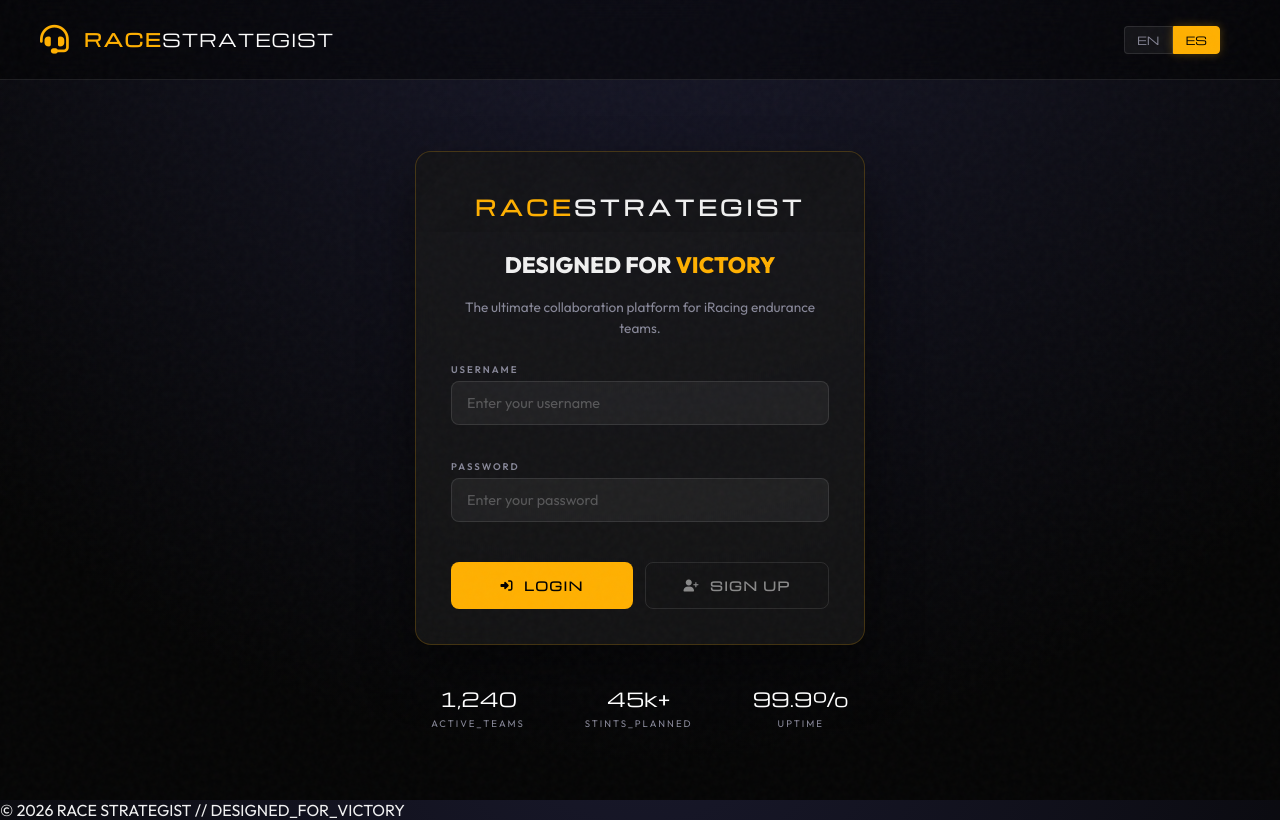
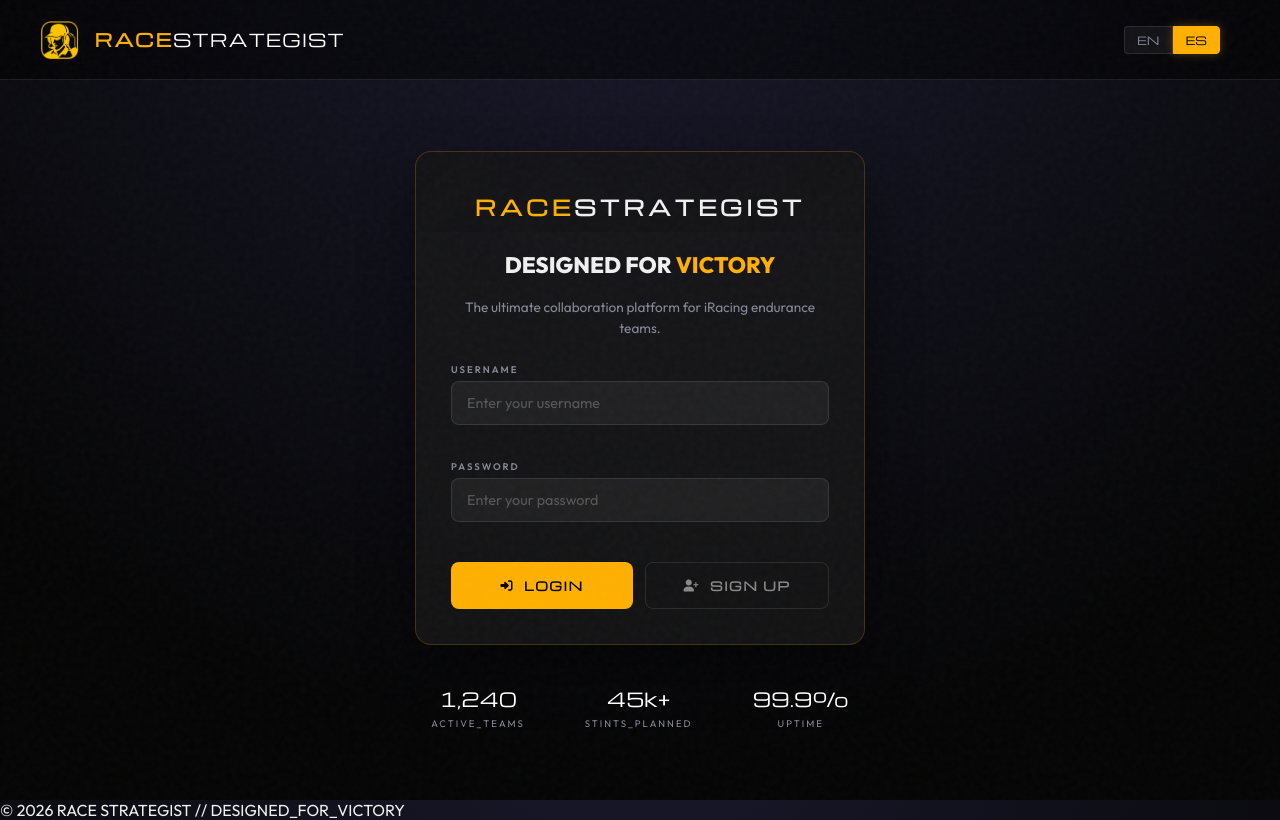
Before and after one commit to JesusPartal/racestrategist, an Angular app: page /login in a window 1280 px wide. Built offline with nearby package versions, Linux system fonts and the light colour scheme.

Commit message:
Replace headset icon with logors.png image, keep text logo

```diff
--- a/src/app/app.css
+++ b/src/app/app.css
@@ -5,11 +5,10 @@
   gap: 15px;
 }
 
-.logo-icon {
-  color: var(--accent-color);
-  font-size: 1.8rem;
-  display: flex;
-  align-items: center;
+.logo-img {
+  height: 40px;
+  width: auto;
+  display: block;
 }
 
 .logo-text {
--- a/src/app/app.html
+++ b/src/app/app.html
@@ -1,9 +1,7 @@
 <div class="shell">
   <header class="header">
     <div class="logo">
-      <div class="logo-icon">
-        <i class="fa-solid fa-headset"></i>
-      </div>
+      <img src="/assets/logors.png" alt="RaceStrategist" class="logo-img">
       <div class="logo-text">
         <span class="logo-race">RACE</span>
         <span class="logo-strategist">STRATEGIST</span>
```
Also changed, not shown: src/assets/logors.png (added).
